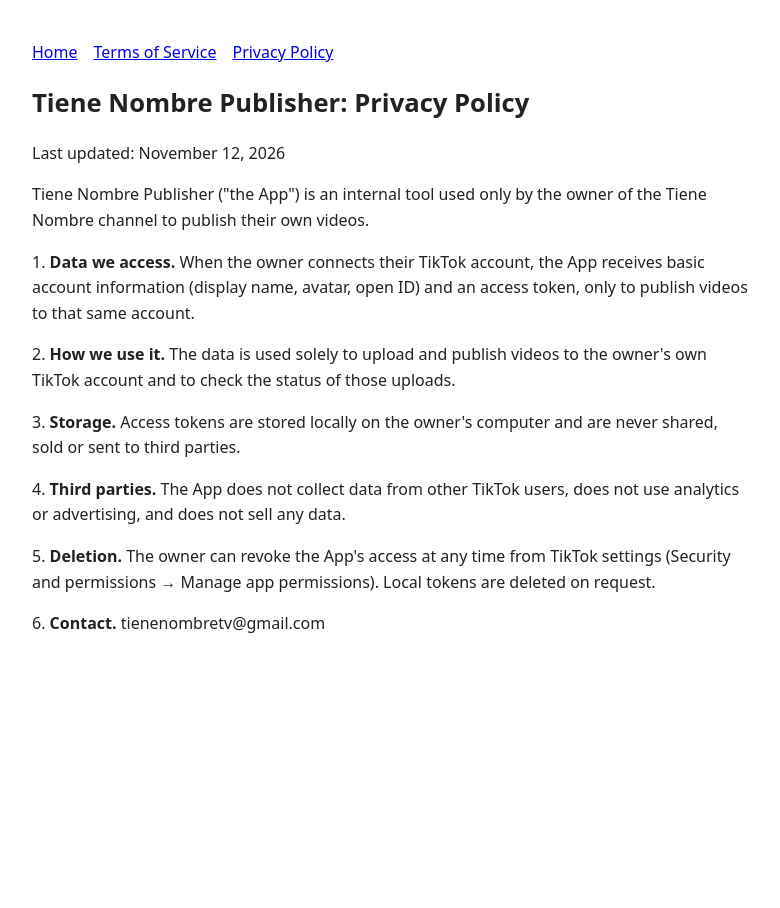
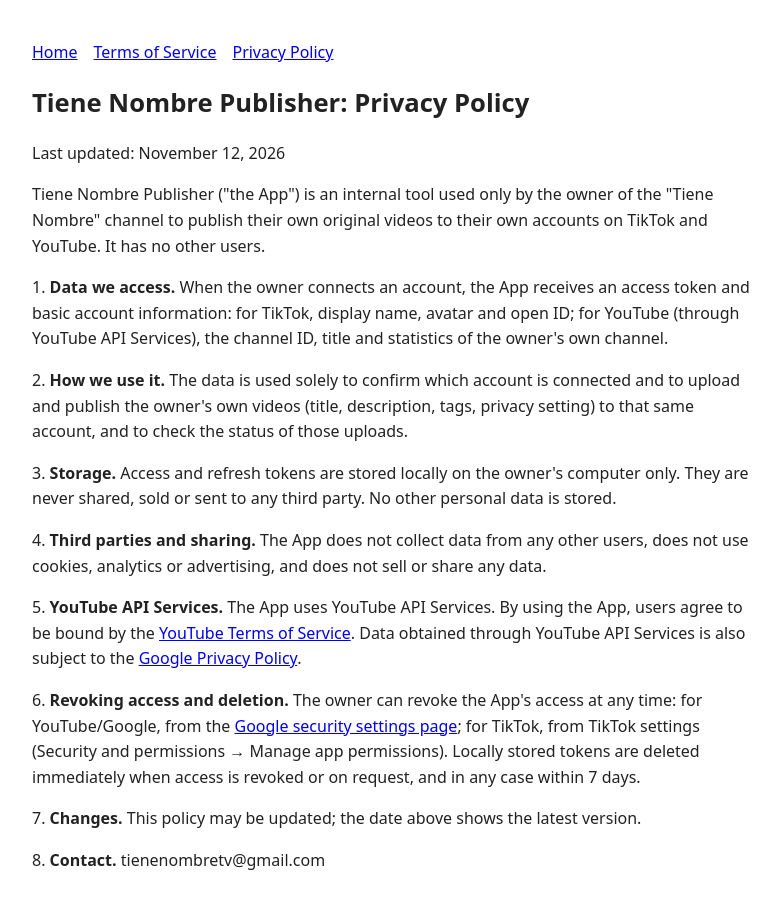
Before and after one commit to tienenombretv-source/tienenombre, a plain HTML site: page privacy.html in a window 1280 px wide. Shown: the whole page, without its empty margins (248-1028 px from the left). Before the commit the page ends 800 px from the top, so only its background shows below. Drawn offline with Linux system fonts and the light colour scheme.

Commit message:
Add files via upload

```diff
--- a/privacy.html
+++ b/privacy.html
@@ -3,10 +3,12 @@
 <body><nav><a href="./">Home</a><a href="terms.html">Terms of Service</a><a href="privacy.html">Privacy Policy</a></nav>
 <h1>Tiene Nombre Publisher: Privacy Policy</h1>
 <p>Last updated: November 12, 2026</p>
-<p>Tiene Nombre Publisher ("the App") is an internal tool used only by the owner of the Tiene Nombre channel to publish their own videos.</p>
-<p>1. <strong>Data we access.</strong> When the owner connects their TikTok account, the App receives basic account information (display name, avatar, open ID) and an access token, only to publish videos to that same account.</p>
-<p>2. <strong>How we use it.</strong> The data is used solely to upload and publish videos to the owner's own TikTok account and to check the status of those uploads.</p>
-<p>3. <strong>Storage.</strong> Access tokens are stored locally on the owner's computer and are never shared, sold or sent to third parties.</p>
-<p>4. <strong>Third parties.</strong> The App does not collect data from other TikTok users, does not use analytics or advertising, and does not sell any data.</p>
-<p>5. <strong>Deletion.</strong> The owner can revoke the App's access at any time from TikTok settings (Security and permissions → Manage app permissions). Local tokens are deleted on request.</p>
-<p>6. <strong>Contact.</strong> tienenombretv@gmail.com</p></body></html>
+<p>Tiene Nombre Publisher ("the App") is an internal tool used only by the owner of the "Tiene Nombre" channel to publish their own original videos to their own accounts on TikTok and YouTube. It has no other users.</p>
+<p>1. <strong>Data we access.</strong> When the owner connects an account, the App receives an access token and basic account information: for TikTok, display name, avatar and open ID; for YouTube (through YouTube API Services), the channel ID, title and statistics of the owner's own channel.</p>
+<p>2. <strong>How we use it.</strong> The data is used solely to confirm which account is connected and to upload and publish the owner's own videos (title, description, tags, privacy setting) to that same account, and to check the status of those uploads.</p>
+<p>3. <strong>Storage.</strong> Access and refresh tokens are stored locally on the owner's computer only. They are never shared, sold or sent to any third party. No other personal data is stored.</p>
+<p>4. <strong>Third parties and sharing.</strong> The App does not collect data from any other users, does not use cookies, analytics or advertising, and does not sell or share any data.</p>
+<p>5. <strong>YouTube API Services.</strong> The App uses YouTube API Services. By using the App, users agree to be bound by the <a href="https://www.youtube.com/t/terms">YouTube Terms of Service</a>. Data obtained through YouTube API Services is also subject to the <a href="https://policies.google.com/privacy">Google Privacy Policy</a>.</p>
+<p>6. <strong>Revoking access and deletion.</strong> The owner can revoke the App's access at any time: for YouTube/Google, from the <a href="https://security.google.com/settings/security/permissions">Google security settings page</a>; for TikTok, from TikTok settings (Security and permissions → Manage app permissions). Locally stored tokens are deleted immediately when access is revoked or on request, and in any case within 7 days.</p>
+<p>7. <strong>Changes.</strong> This policy may be updated; the date above shows the latest version.</p>
+<p>8. <strong>Contact.</strong> tienenombretv@gmail.com</p></body></html>
```
Also changed, not shown: index.html (+10 -2 lines), terms.html (+7 -6 lines).
